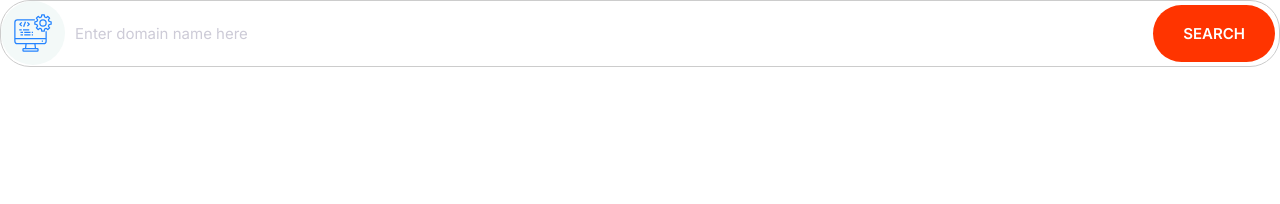
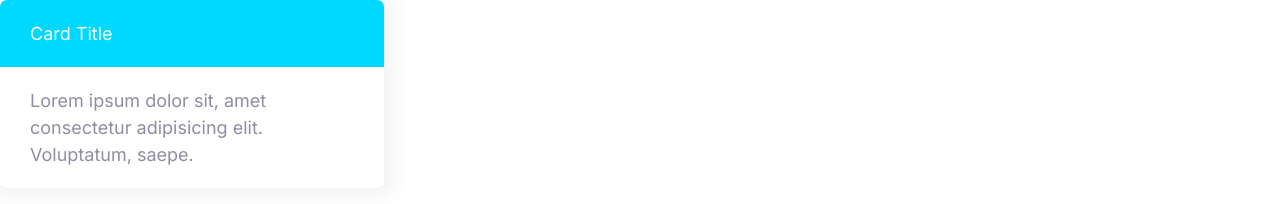
Before and after one commit to dead-alchemy/code-with-mosh-2021, a plain HTML site: page html5-css3-3/index.html in a window 1280 px wide. Drawn offline with Linux system fonts and the light colour scheme.

Commit message:
card component

```diff
--- a/html5-css3-3/css/styles.css
+++ b/html5-css3-3/css/styles.css
@@ -284,3 +284,25 @@ a {
 		font-size: 1.5rem;
 	}
 }
+
+/* card */
+.card {
+	border-radius: 7px;
+	box-shadow: 0 0 20px 10px #f3f3f3;
+	overflow: hidden;
+}
+
+.card__header,
+.card__body {
+	padding: 2rem 3rem;
+}
+
+.card--primary .card__header {
+	background-color: var(--color-primary);
+	color: #fff;
+}
+
+.card--secondary .card__header {
+	background-color: var(--color-secondary);
+	color: #fff;
+}
--- a/html5-css3-3/index.html
+++ b/html5-css3-3/index.html
@@ -15,14 +15,14 @@
 		<title>Moshified</title>
 	</head>
 	<body>
-		<div class="input-group">
-			<span class="icon-container">
-				<svg class="icon icon--primary">
-					<use xlink:href="images/sprite.svg#computer"></use>
-				</svg>
-			</span>
-			<input type="text" class="input" placeholder="Enter domain name here"></input>
-			<button class="btn btn--accent">Search</button>
+		<div style="width: 30%">
+			<div class="card card--secondary">
+				<header class="card__header">Card Title</header>
+				<div class="card__body">
+					Lorem ipsum dolor sit, amet consectetur adipisicing elit.
+					Voluptatum, saepe.
+				</div>
+			</div>
 		</div>
 	</body>
 </html>
```
Also changed, not shown: html5-css3-3/components/card.html (added, +7 -0 lines).
